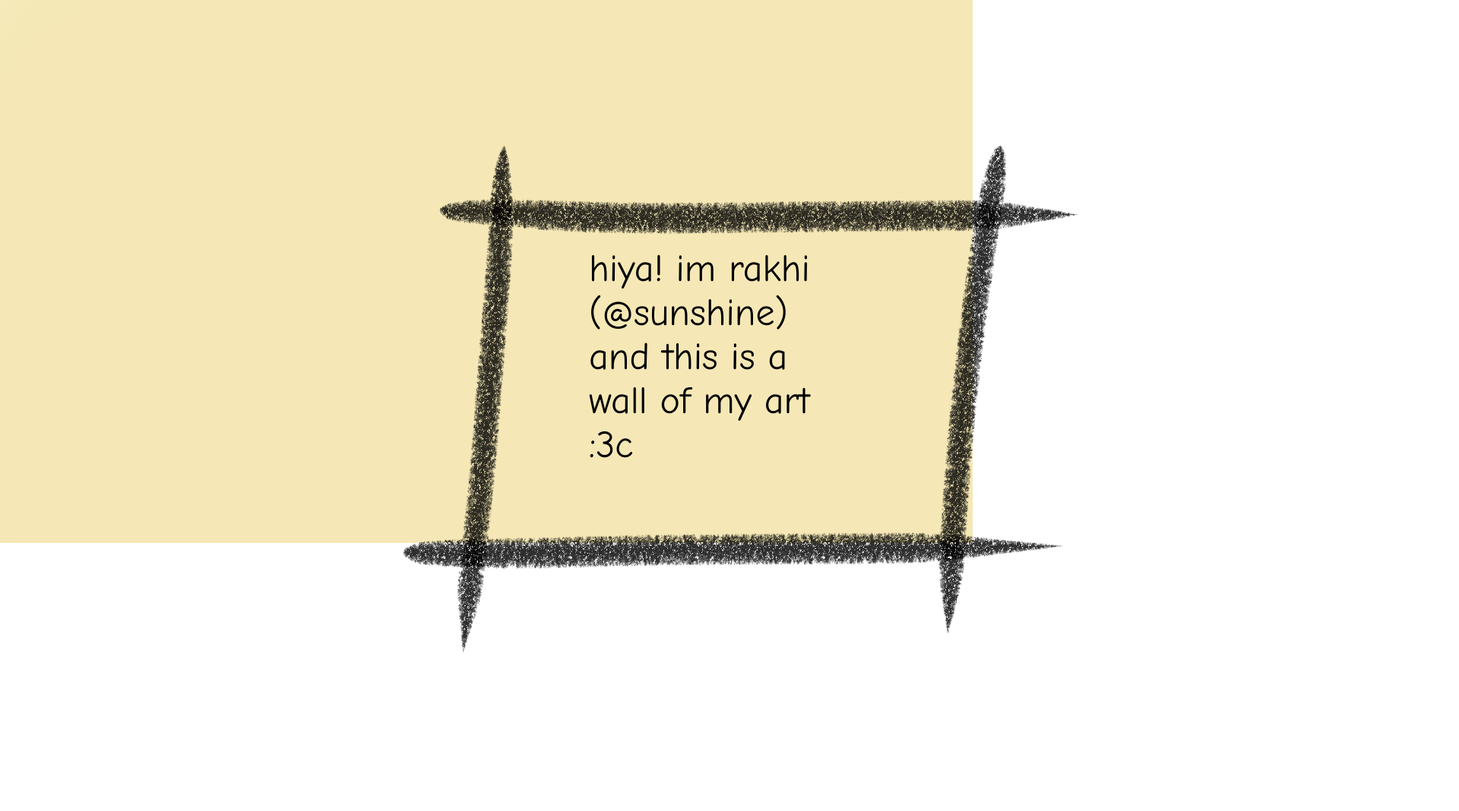
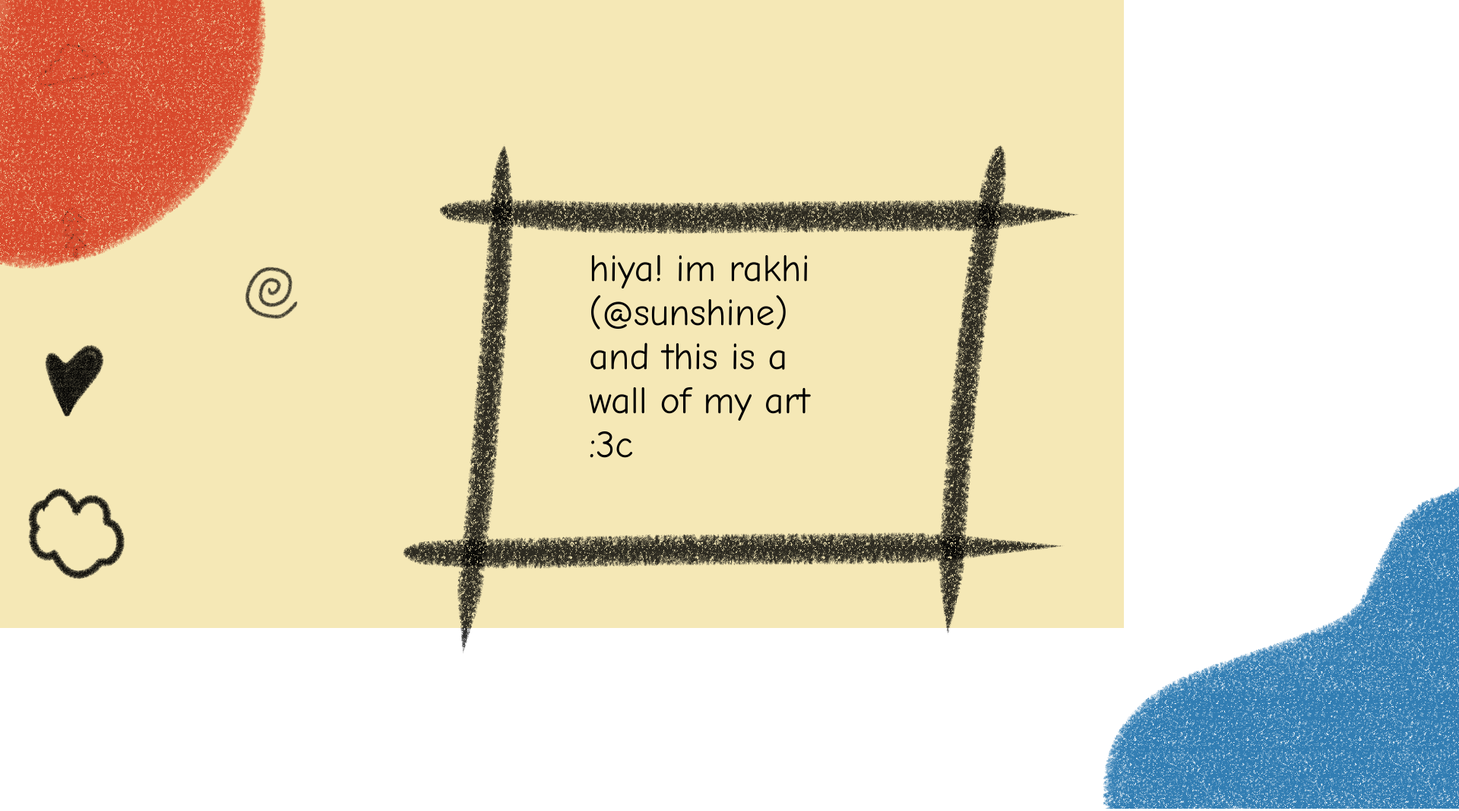
Before and after one commit to sunshinee16/A-wall, a plain HTML site: page index.html in a window 1280 px wide. Shown: the part 5-1073 px from the top of the page at 76% size, 1920 px wide, since content can reach past the window. Before the commit the page ends 934 px from the top, so only its background shows below. Drawn offline with Linux system fonts and the light colour scheme.

Commit message:
Commit 2: Add a few doodles, no css of those yet

```diff
--- a/index.html
+++ b/index.html
@@ -7,7 +7,17 @@
     <link rel="stylesheet" href="style.css">
 </head>
 <body>
+
     <div class="wall">
+        <div class="border2">
+            <img src="border2.png" width="600px" height="600px" />
+        </div>
+
+        <div class="border1" id="end">
+            <img src="border1.png" width="600px" height="600px">
+        </div>
+
+
         <div class="frame">
             <img src="frame.png" width="1200px" height="800px" />
 
@@ -16,6 +26,26 @@
                 </div>
         </div>
 
+
+        <div id="doodle1">
+            <img src="doodle.png" width="200px" height="200px">
+        </div>
+
+        <div id="doodle2">
+            <img src="doodle2.png" width="200px" height="200px">
+        </div>
+
+        <div id="doodle3">
+            <img src="doodle3.png" width="200px" height="200px">
+        </div>
+
+        <div id="doodle4">
+            <img src="doodle4.png" width="200px" height="200px">
+        </div>
+
+        <div id="doodle5">
+            <img src="doodle5.png" width="200px" height="200px">
+        </div>
     </div>
 </body>
 </html>
--- a/style.css
+++ b/style.css
@@ -20,3 +20,23 @@ body{
     color: black;
     font-family: "Comic Sans MS", "Comic Sans", cursive;
 }
+
+#end{
+    width: 500px;
+    height: 500px;
+    position: absolute;
+    top: 470px;
+    left: 1390px;
+}
+
+.border2{
+    position: absolute;
+    top: 0px;
+    left: 0px;
+}
+
+#doodle1{
+    position: absolute;
+    top: 300px;
+    left: 270px;
+}
```
Also changed, not shown: doodle2.png (added), doodle3.png (added), doodle4.png (added), doodle5.png (added).
